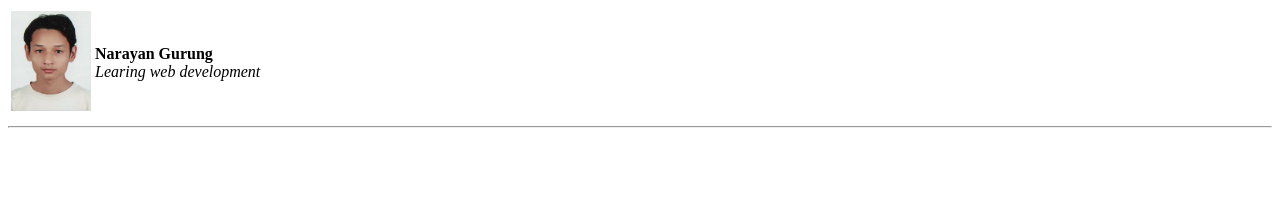
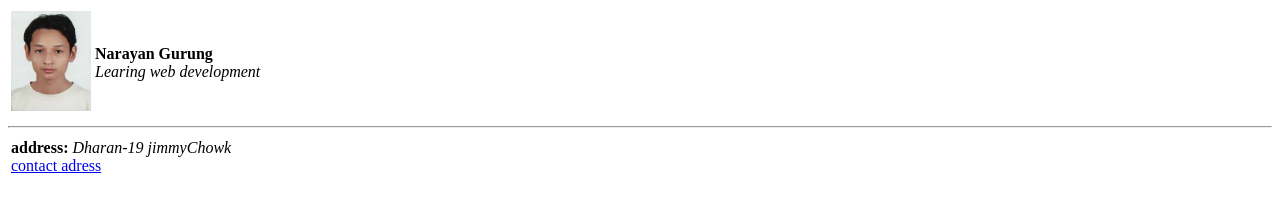
Before and after one commit to narangrg443/cv.github.io, a plain HTML site: page index.html in a window 1280 px wide. Drawn offline with Linux system fonts and the light colour scheme.

Commit message:
update index.html

```diff
--- a/index.html
+++ b/index.html
@@ -20,5 +20,11 @@
       </tr>
       </table>
     <hr>
+    <table>
+      <td>
+    <strong>address:</strong> <em>Dharan-19 jimmyChowk</em></br>
+    <a href="contact.html">contact adress</a>
+    </td>
+    </table>
   </body>
 </html>
```
